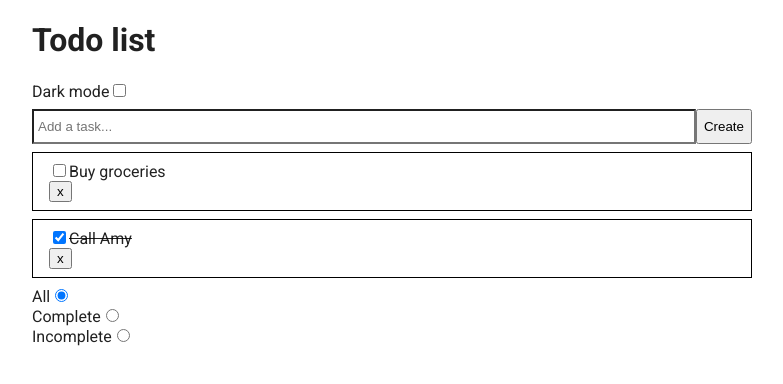
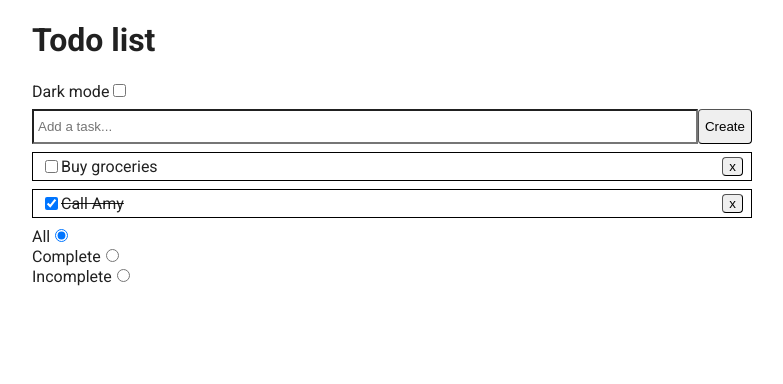
Before and after one commit to matobeno1/simple-todo-app, a React (Create React App) app: page / in a window 1280 px wide. Shown: the top 384 px of the page, without its empty margins (248-1031 px from the left). Built offline with nearby package versions, Linux system fonts and the light colour scheme.

Commit message:
Adding button styles

```diff
--- a/src/components/TodoComponent/TodoComponent.module.css
+++ /dev/null
@@ -1,9 +0,0 @@
-.root {
-    border: 1px solid #000;
-    padding: .5rem 1rem;
-    margin-bottom: .5rem;
-}
-
-.completed {
-    text-decoration: line-through;
-}
--- /dev/null
+++ b/src/components/TodoComponent/TodoComponent.module.scss
@@ -0,0 +1,22 @@
+.root {
+    display: flex;
+    border: 1px solid var(--border-color);
+    padding: .25rem .5rem;
+    margin-bottom: .5rem;
+}
+
+.completed {
+    text-decoration: line-through;
+}
+
+.checkbox {
+
+}
+
+.content {
+    width: 100%;
+}
+
+.closeButton {
+
+}
--- a/src/components/TodoComponent/TodoComponent.tsx
+++ b/src/components/TodoComponent/TodoComponent.tsx
@@ -7,7 +7,7 @@ import React, {
 	useRef,
 	useState
 } from "react";
-import classes from "./TodoComponent.module.css";
+import classes from "./TodoComponent.module.scss";
 import classNames from "classnames";
 
 export type TodoComponentProps = {
@@ -78,15 +78,16 @@ export const TodoComponent: FunctionComponent<TodoComponentProps> = ({
 	};
 
 	return (
-		<div className={classNames(classes.root, {
-			[classes.completed]: completed,
-		})}>
-			<div>
-				<input
-					type="checkbox"
-					checked={completed}
-					onChange={handleCheck}
-				/>
+		<div className={classes.root}>
+			<input
+				className={classes.checkbox}
+				type="checkbox"
+				checked={completed}
+				onChange={handleCheck}
+			/>
+			<div className={classNames(classes.content, {
+				[classes.completed]: completed,
+			})}>
 				{isEditing ? (
 					<input
 						ref={ref}
@@ -107,7 +108,7 @@ export const TodoComponent: FunctionComponent<TodoComponentProps> = ({
 					</span>
 				)}
 			</div>
-			<button onClick={onDelete}>x</button>
+			<button className={classes.closeButton} onClick={onDelete}>x</button>
 		</div>
 	);
 };
--- a/src/globals.scss
+++ b/src/globals.scss
@@ -3,6 +3,14 @@
   --secondary-color: #536390;
   --typography-color: rgba(0, 0, 0, 0.87);
   --bg-color: #fff;
+  --border-color: #000;
+
+  // Button
+  --button-active: rgba(0, 0, 0, 0.54);
+  --button-disabled: rgba(0, 0, 0, 0.26);
+  --button-hover: rgba(0, 0, 0, 0.04);
+  --button-selected: rgba(0, 0, 0, 0.08);
+  --button-background: rgb(239, 239, 239);
 }
 
 [data-theme="dark"] {
@@ -10,6 +18,14 @@
   --secondary-color: #818cab;
   --typography-color: #fff;
   --bg-color: #121212;
+  --border-color: #3C424A;
+
+  // Button
+  --button-active: #fff;
+  --button-disabled: rgba(255, 255, 255, 0.3);
+  --button-hover: rgba(255, 255, 255, 0.08);
+  --button-selected: rgba(255, 255, 255, 0.16);
+  --button-background: rgb(118, 118, 118);
 }
 
 html {
@@ -23,3 +39,13 @@ input[type="text"] {
   color: var(--typography-color);
   background-color: var(--bg-color);
 }
+
+button {
+  background-color: var(--button-background);
+  cursor: pointer;
+  justify-content: center;
+  text-align: center;
+  white-space: nowrap;
+  border-radius: .25rem;
+  border-width: 1px;
+}
```
